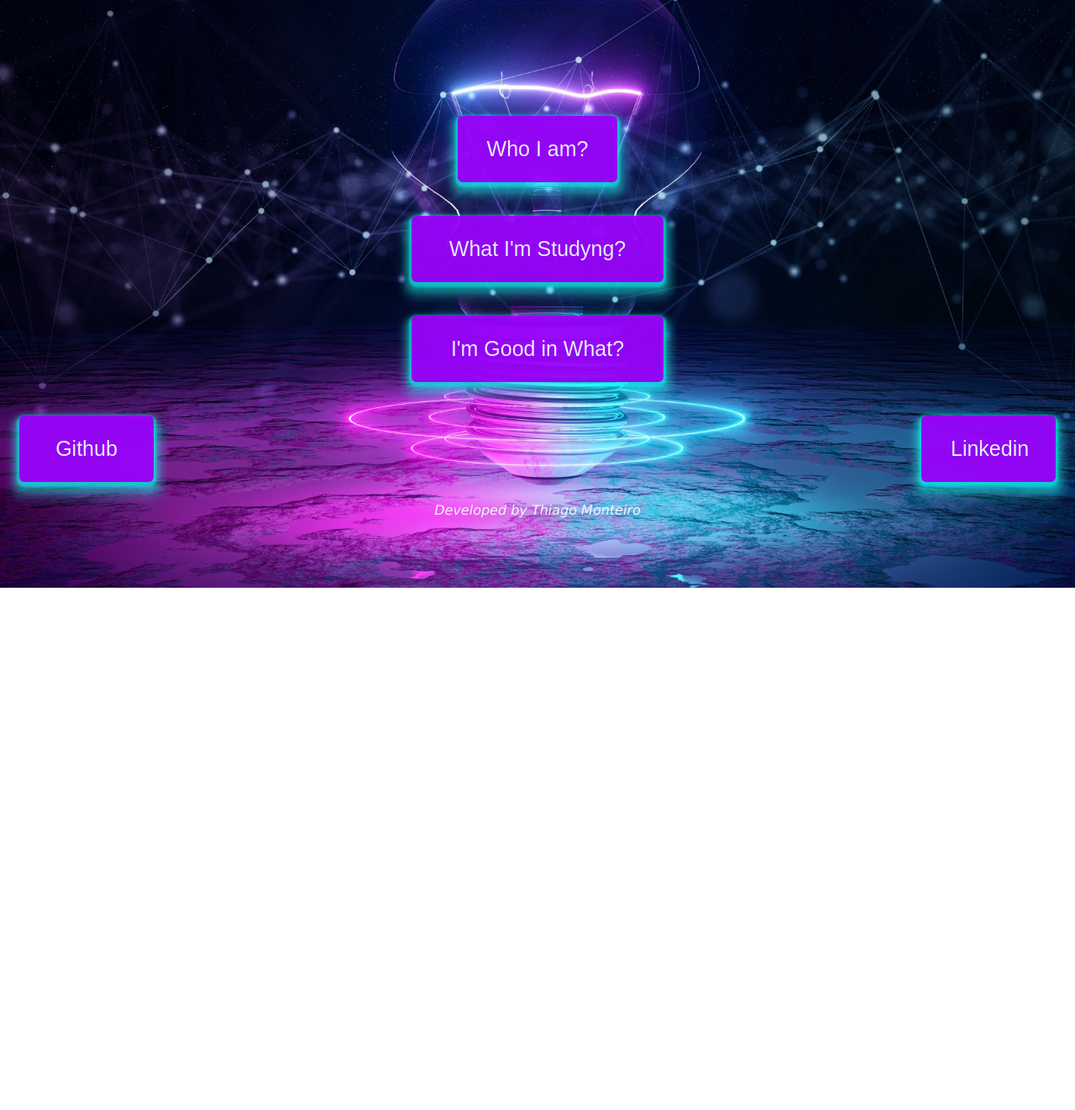
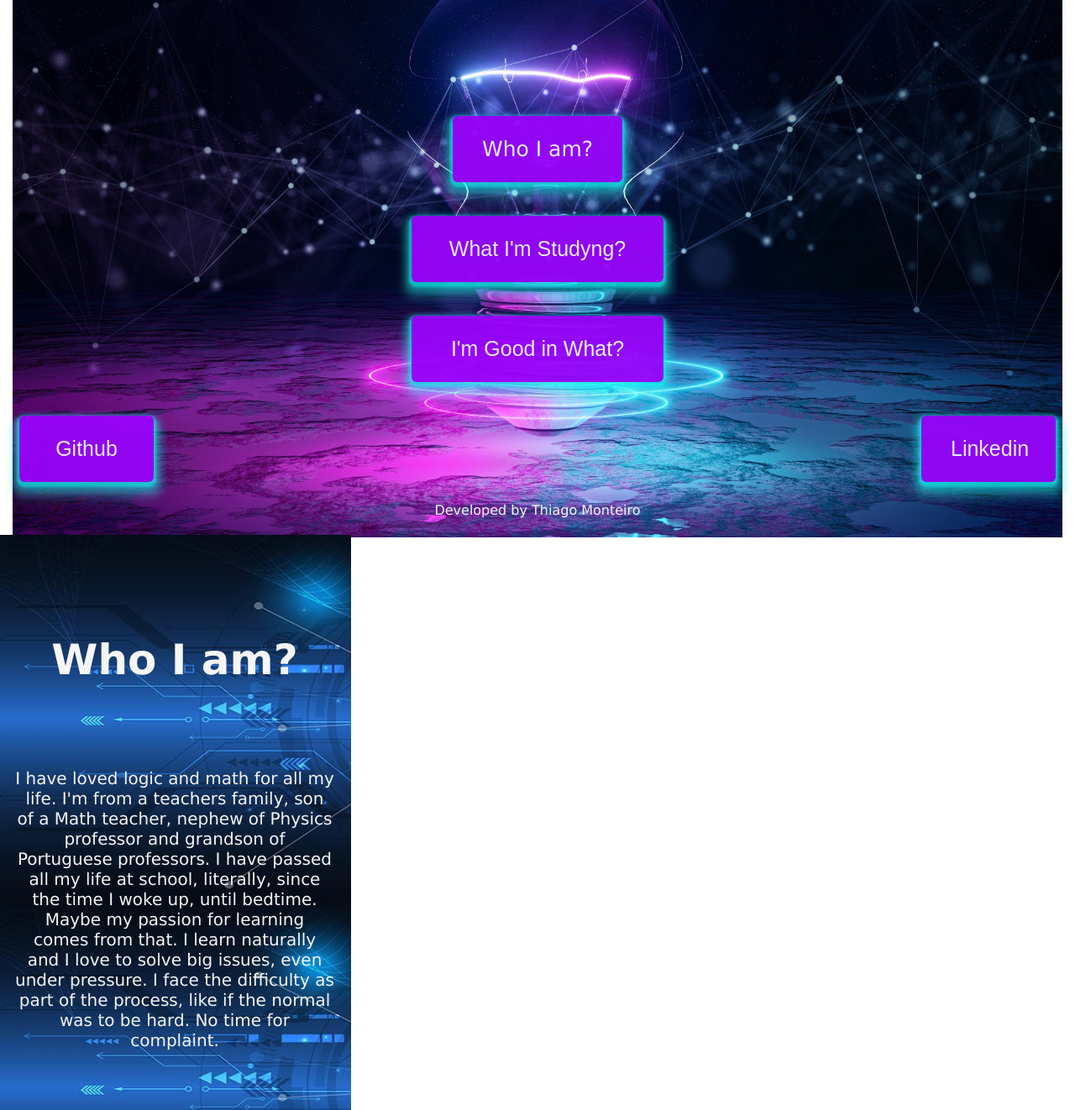
Before and after one commit to thiagoacmonteiro/thiagoacmonteiro.github.io, a plain HTML site: page index.html in a window 1280 px wide. Shown: the part 100-1422 px from the top of the page at 84% size. Before the commit the page ends 800 px from the top, so only its background shows below. Drawn offline with Linux system fonts and the light colour scheme.

Commit message:
Include new section aboutme and turn the first button into a link

```diff
--- a/index.html
+++ b/index.html
@@ -12,15 +12,21 @@
         <h1>My WorldFolio</h1>
     </header>
     <main>
-        <input class="home-button" type="button" value="Who I am?">
-        <input class="home-button medium" type="button" value="What I'm Studyng?">
-        <input class="home-button medium" type="button" value="I'm Good in What?">
-        <div id="last-buttons">
-            <input class="home-button last" type="button" value="Github">
-            <input class="home-button last" type="button" value="Linkedin">
+        <div id="buttons">
+            <a href="#div-about-me" class="home-button">Who I am?</a>
+            <input class="home-button medium" type="button" value="What I'm Studyng?">
+            <input class="home-button medium" type="button" value="I'm Good in What?">
+            <div id="last-buttons">
+                <input class="home-button last" type="button" value="Github">
+                <input class="home-button last" type="button" value="Linkedin">
+            </div>
         </div>
     </main>
     <footer>Developed by Thiago Monteiro</footer>
+    <div id="div-about-me">
+        <h2>Who I am?</h2>
+        <p class="text">I have loved logic and math for all my life. I'm from a teachers family, son of a Math teacher, nephew of Physics professor and grandson of Portuguese professors. I have passed all my life at school, literally, since the time I woke up, until bedtime. Maybe my passion for learning comes from that. I learn naturally and I love to solve big issues, even under pressure. I face the difficulty as part of the process, like if the normal was to be hard. No time for complaint.</p>
+    </div>
     <script src="script.js"></script>
 </body>
 </html>
--- a/script.js
+++ b/script.js
@@ -1,14 +1,16 @@
 const homeButtons = document.getElementsByClassName('home-button');
+const aboutMeP = document.getElementById('about-me');
+const buttons = document.getElementById('buttons');
 
 addEventClickButton();
 
 function addEventClickButton () {
   for (let i = 0; i < homeButtons.length; i += 1) {
-   homeButtons[i].addEventListener('click', mouseOverHomeButton);
+   homeButtons[i].addEventListener('click', clickHomeButton);
   }
 }
 
-function mouseOverHomeButton (event) {
+function clickHomeButton (event) {
   event.target.style.padding = '20px 30px';
   event.target.style.fontSize = '20px';
   //   homeButton.style.boxShadow = 'rgba(15, 247, 247, 0.589) 3px 3px, rgba(17, 248, 237, 0.301) 6px 6px, rgba(63, 255, 245, 0.2) 9px 9px, rgba(46, 240, 224, 0.1) 12px 12px, rgba(46, 217, 240, 0.05) 15px 15px';
--- a/style.css
+++ b/style.css
@@ -2,21 +2,21 @@ body {
   display: flex;
   flex-direction: column;
   background-image: url('images/Lamp\ home\ page.jpg');
-  background-size: 1400px;
+  background-size: 1250px 740px;
   background-position: top;
   background-position-x: center;
   background-repeat: no-repeat;
   font-family:Verdana, Geneva, Tahoma, sans-serif;
-  font-style: italic;
+  height: 2000px;
 }
 
 header {
   margin-top: -40px;
   display: flex;
   color: aliceblue;
-  align-items: flex-start;
   text-align: center;
   font-size: 35px;
+  font-style: italic;
   height: 150px;
 }
 
@@ -27,7 +27,13 @@ main {
   height: 460px;
 }
 
+#buttons {
+  display: flex;
+  flex-direction: column;
+}
+
 .home-button {
+  text-decoration: none;
   padding: 25px 35px;
   background-color: rgb(152, 4, 250);
   opacity: 95%;
@@ -59,3 +65,26 @@ footer {
   color: whitesmoke;
   text-align: center;
 }
+
+#div-about-me {
+  background-image: url('images/Tech-news.jpg');
+  width: 420px;
+  height: 740px;
+  background-size: 1150px 440px;
+  margin-top: 20px;
+  margin-left: -10px;
+  color: whitesmoke;
+}
+
+#div-about-me h2 {
+  margin-top: 120px;
+  font-size: 50px;
+  text-align: center;
+  margin-bottom: 100px;
+}
+
+#div-about-me .text {
+  text-align: center;
+  margin: 0 20px;
+  font-size: 20px;
+}
```
Lines whose indentation alone changed are shown as unchanged.
